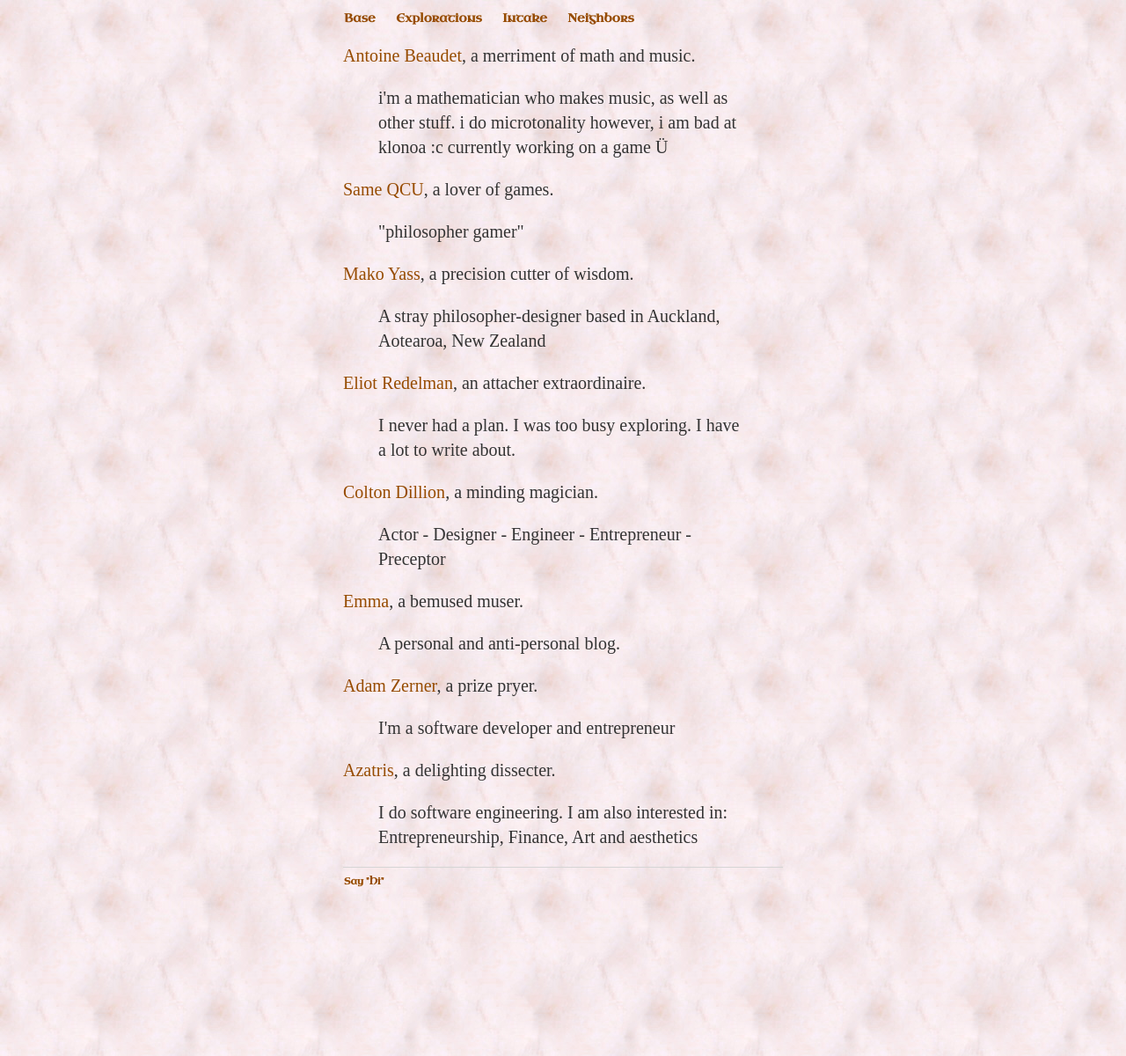
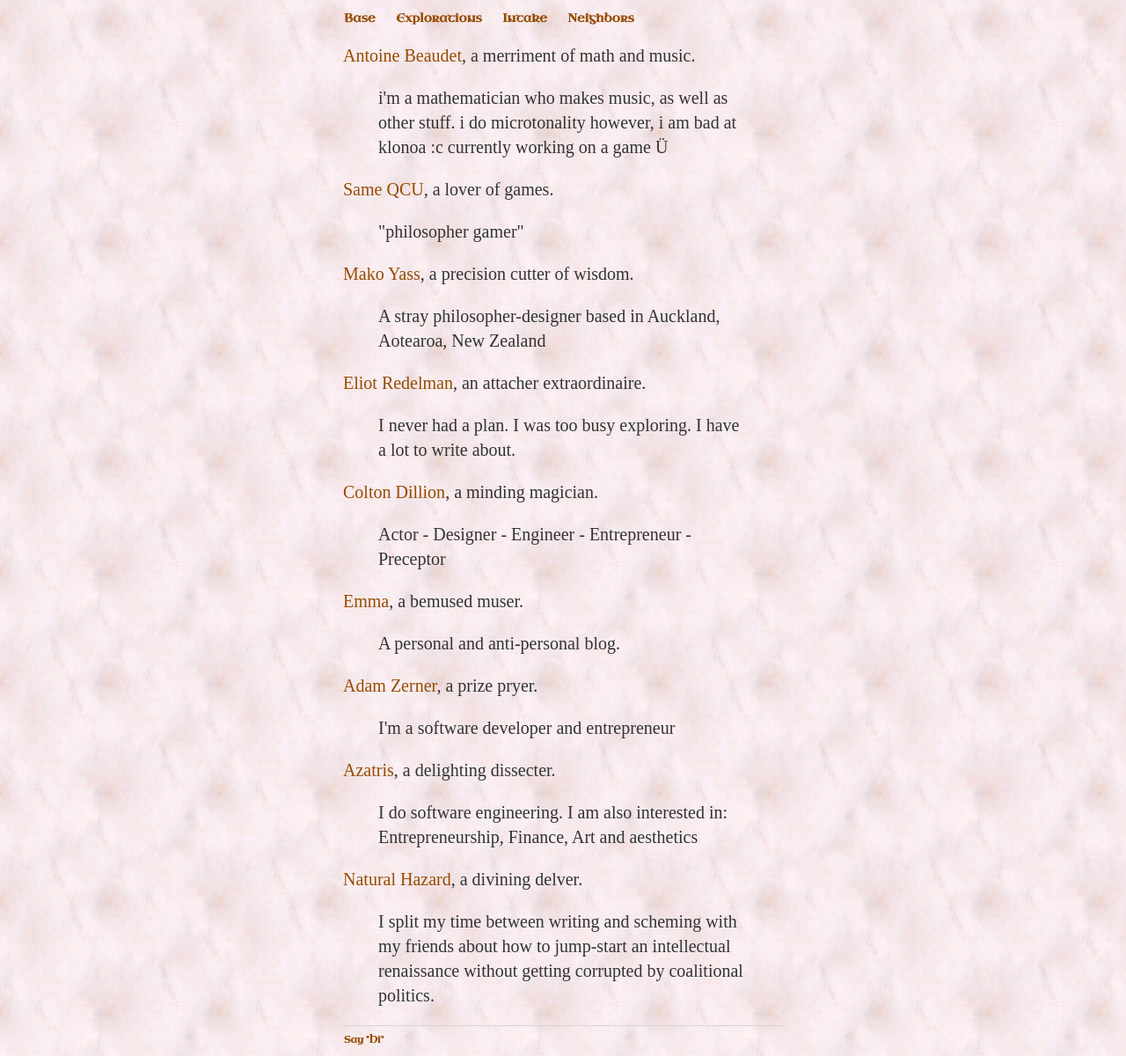
Before and after one commit to ray-dorai/ray-dorai.github.io, a Jekyll site: the page built from neighbors.html, in a window 1280 px wide. Shown: the whole page at 88% size. Built offline with Jekyll 4.4.1, drawn with Linux system fonts in a browser that asks for light colours; some web fonts are replaced.

Commit message:
Update neighbors.html

```diff
--- a/neighbors.html
+++ b/neighbors.html
@@ -21,6 +21,8 @@ title: Neighbors
                   <blockquote><p>I'm a software developer and entrepreneur</p></blockquote> </p>
 	        <p><a href="https://azatris.github.io/">Azatris</a>, a delighting dissecter.
                   <blockquote><p>I do software engineering. I am also interested in: Entrepreneurship, Finance, Art and aesthetics</p></blockquote> </p>
+	        <p><a href="https://naturalhazard.xyz/">Natural Hazard</a>, a divining delver.
+                  <blockquote><p>I split my time between writing and scheming with my friends about how to jump-start an intellectual renaissance without getting corrupted by coalitional politics.</p></blockquote> </p>
 
 
 
```
